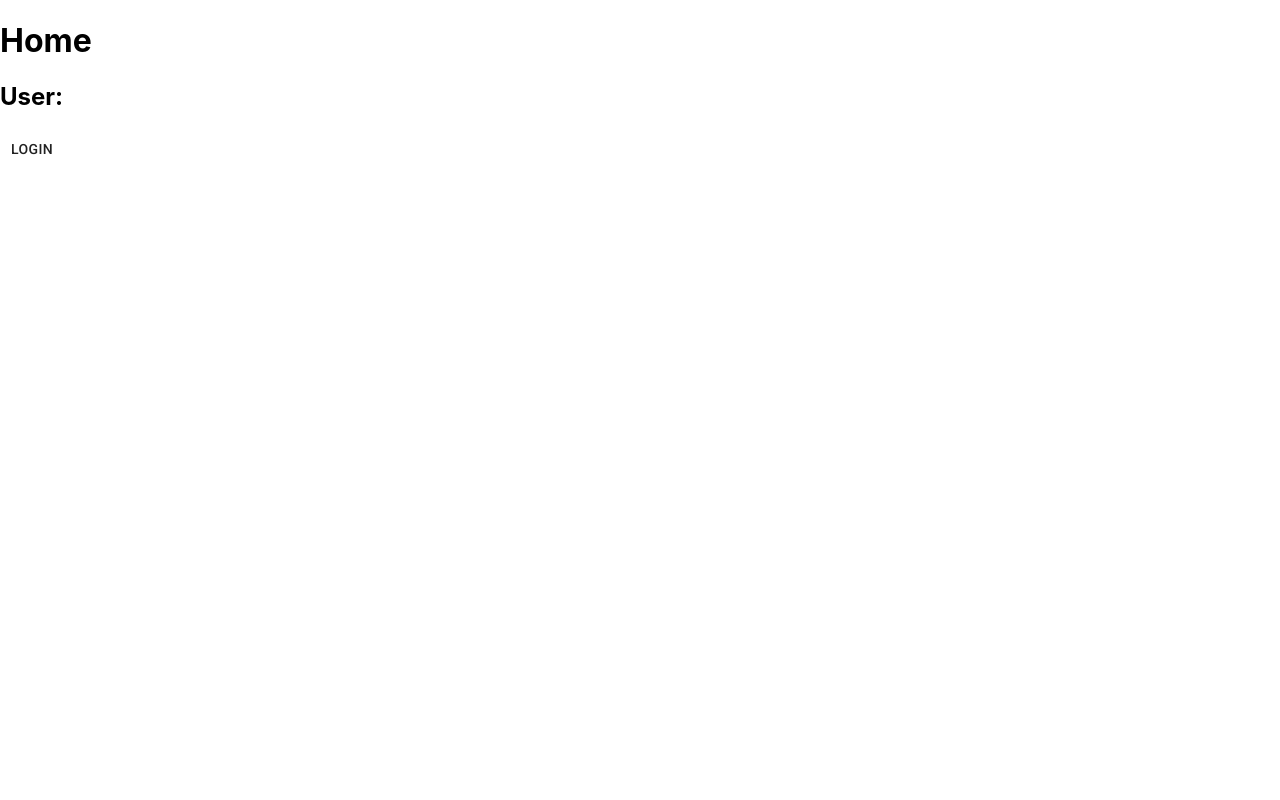
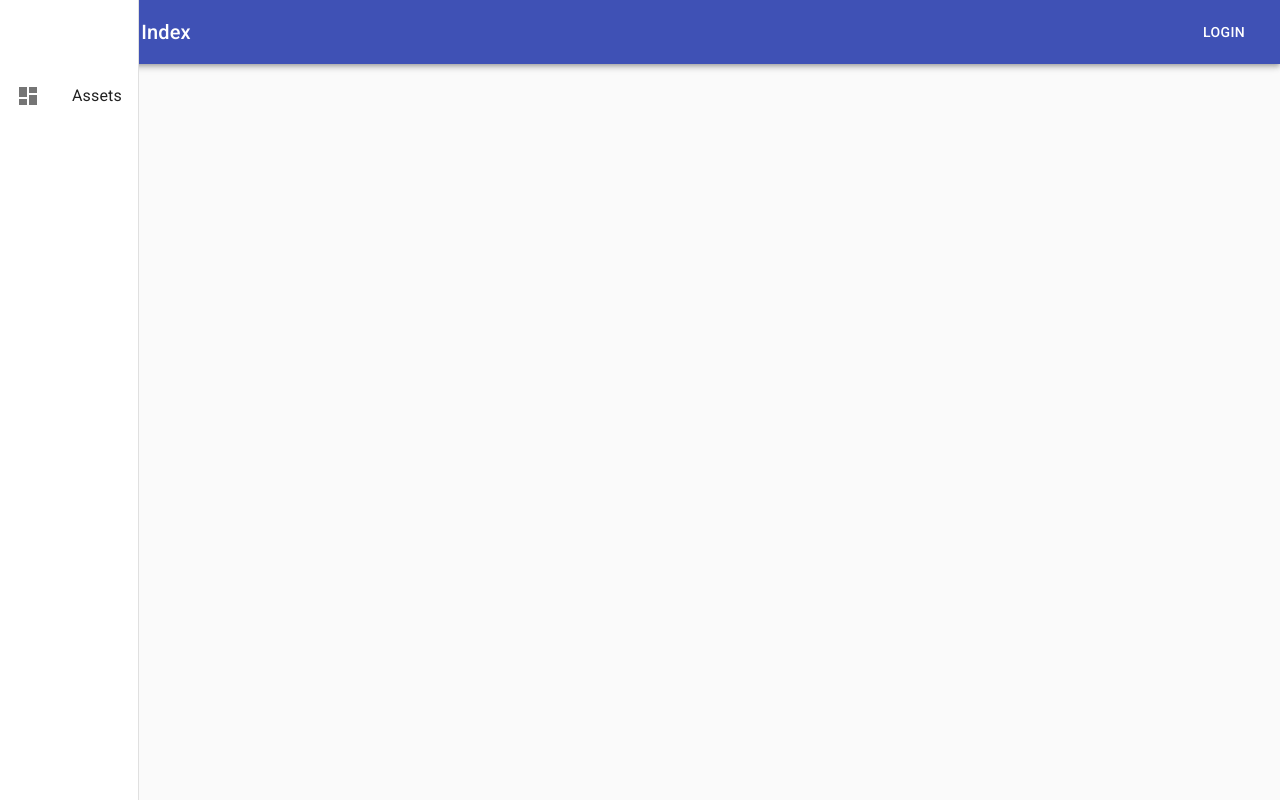
Before and after one commit to dyna-byte/sports-index, a React (Create React App) app in the folder client/: page / in a window 1280 px wide. Built offline with nearby package versions, Linux system fonts and the light colour scheme.

Commit message:
Added app bar

```diff
--- a/client/package.json
+++ b/client/package.json
@@ -4,6 +4,7 @@
   "private": true,
   "dependencies": {
     "@material-ui/core": "^4.9.4",
+    "@material-ui/icons": "^4.9.1",
     "@testing-library/jest-dom": "^4.2.4",
     "@testing-library/react": "^9.3.2",
     "@testing-library/user-event": "^7.1.2",
--- a/client/public/index.html
+++ b/client/public/index.html
@@ -27,7 +27,7 @@
       work correctly both with client-side routing and a non-root public URL.
       Learn how to configure a non-root public URL by running `npm run build`.
     -->
-    <title>React App</title>
+    <title>Sports Index</title>
   </head>
   <body>
     <noscript>You need to enable JavaScript to run this app.</noscript>
--- a/client/src/App.tsx
+++ b/client/src/App.tsx
@@ -1,15 +1,21 @@
 import React from 'react';
 import { BrowserRouter, Switch, Route } from 'react-router-dom';
 import Home from './containers/Home';
+import Navbar from './components/layout/Navbar';
+import { CssBaseline, Container } from '@material-ui/core';
 
 class App extends React.Component {
 
   render() {
     return (
       <BrowserRouter>
-        <Switch>
-          <Route exact path="/" component={Home} />
-        </Switch>
+        <Navbar />
+        <CssBaseline />
+        <Container maxWidth="lg">
+          <Switch>
+            <Route exact path="/" component={Home} />
+          </Switch>
+        </Container>
       </BrowserRouter>
     );
   }
--- /dev/null
+++ b/client/src/components/layout/Navbar.tsx
@@ -0,0 +1,81 @@
+import React from 'react';
+import { connect } from 'react-redux';
+import { IStore } from '../../reducers';
+import { AppBar, makeStyles, Toolbar, IconButton, Typography, Button, Drawer, List, ListItem, ListItemIcon, ListItemText } from '@material-ui/core';
+import MenuIcon from '@material-ui/icons/Menu';
+import DashboardIcon from '@material-ui/icons/Dashboard';
+
+const useStyles = makeStyles(theme => ({
+  root: {
+    flexGlow: 1
+  },
+  menuButton: {
+    marginRight: theme.spacing(2)
+  },
+  title: {
+    flexGrow: 1
+  },
+  appBar: {
+    zIndex: theme.zIndex.drawer + 1
+  },
+  toolbarIcon: {
+    display: 'flex',
+    alignItems: 'center',
+    justifyContent: 'flex-end',
+    padding: '0 8px',
+    ...theme.mixins.toolbar,
+  },
+  drawerClose: {
+    position: 'relative',
+    whiteSpace: 'nowrap',
+    overflowX: 'hidden',
+    width: theme.spacing(7),
+    [theme.breakpoints.up('sm')]: {
+      width: theme.spacing(9)
+    }
+  }
+}));
+const Navbar = (props) => {
+  const classes = useStyles();
+  const { isAuthenticated } = props;
+  const [open, setOpen] = React.useState(false);
+
+  const handleOpen = () => setOpen(!open)
+
+  return (<nav className={classes.root}>
+    <AppBar position="static" className={classes.appBar}>
+      <Toolbar>
+        <IconButton color="inherit" className={classes.menuButton} aria-label="menu" edge="start"
+        onClick={handleOpen}>
+          <MenuIcon />
+        </IconButton>
+        <Typography variant="h6" className={classes.title}>
+          Sports Index
+        </Typography>
+        {isAuthenticated
+        ? <Button color="inherit">Logout</Button>
+        : <Button color="inherit">Login</Button>
+        }
+      </Toolbar>
+    </AppBar>
+    <Drawer variant="permanent" open={open} className={classes.drawerClose}>
+      <div className={classes.toolbarIcon}></div>
+      <List>
+        <ListItem button>
+          <ListItemIcon>
+            <DashboardIcon />
+          </ListItemIcon>
+            <ListItemText primary="Assets" />
+        </ListItem>
+      </List>
+    </Drawer>
+  </nav>)
+}
+
+export default connect(
+  ({session}: IStore) => ({
+    isAuthenticated: session.isAuthenticated,
+    currentUser: session.currentUser
+  }),
+  null,
+)(Navbar);
--- a/client/src/reducers/index.ts
+++ b/client/src/reducers/index.ts
@@ -1,5 +1,5 @@
 import { combineReducers } from 'redux';
-import session from './session';
+import session, { ISessionStore } from './session';
 
 const reducers = combineReducers({
   session
@@ -10,5 +10,5 @@ export default function (state, action) {
 }
 
 export interface IStore {
-  session: any
+  session: ISessionStore
 }
--- a/client/src/reducers/session.ts
+++ b/client/src/reducers/session.ts
@@ -1,11 +1,12 @@
 import actionTypes from '../actionTypes';
 
-const initialState = {
+const initialState: ISessionStore = {
   isAuthenticated: false,
+  willAuthenticate: true,
   currentUser: {}
 };
 
-export default function(state = initialState, action) {
+export default function sessionReducer(state = initialState, action) {
   switch(action.type) {
     case actionTypes.LOGIN:
       return {
@@ -24,3 +25,11 @@ export default function(state = initialState, action) {
       return state;
   }
 }
+
+export interface ISessionStore {
+  isAuthenticated: boolean;
+  willAuthenticate: boolean
+  currentUser: {
+    name: string
+  } | {};
+}
```
Also changed, not shown: client/src/components/auth/RedirectAuthenticated.tsx (added, +23 -0 lines), client/src/components/auth/RouteAuthenticated.tsx (added, +23 -0 lines), client/src/tools/clsx.ts (added, +7 -0 lines), 1 other file (tests, documents, lock files or other folders).
